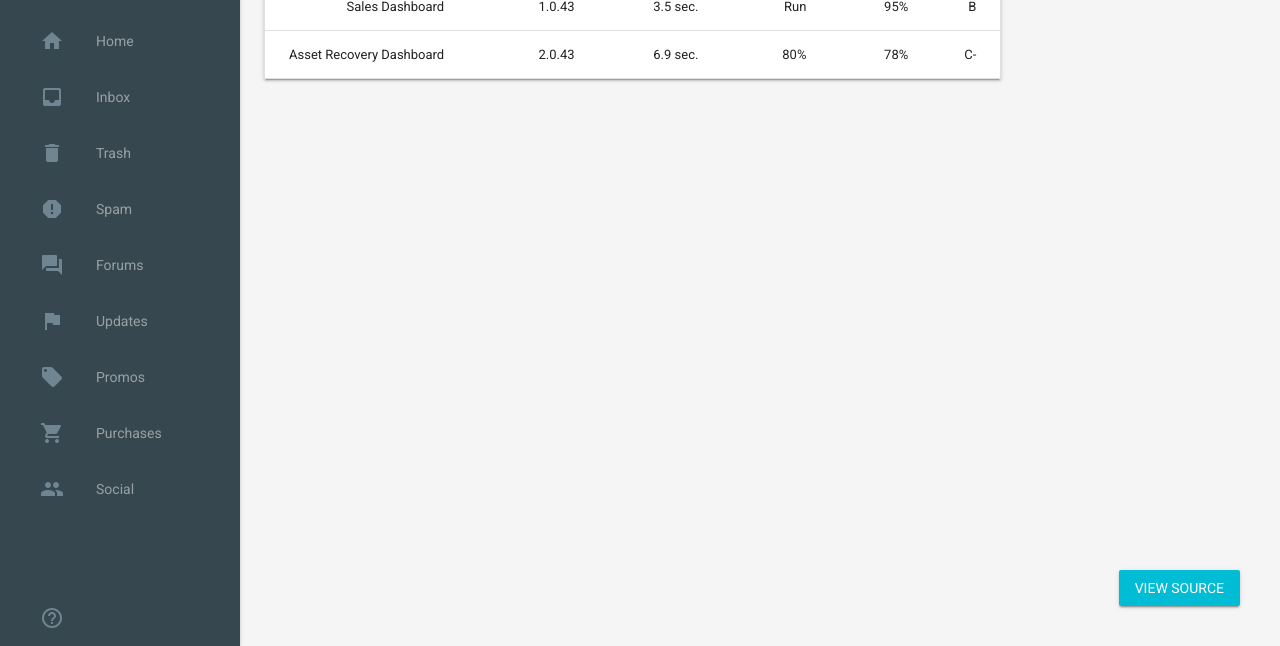
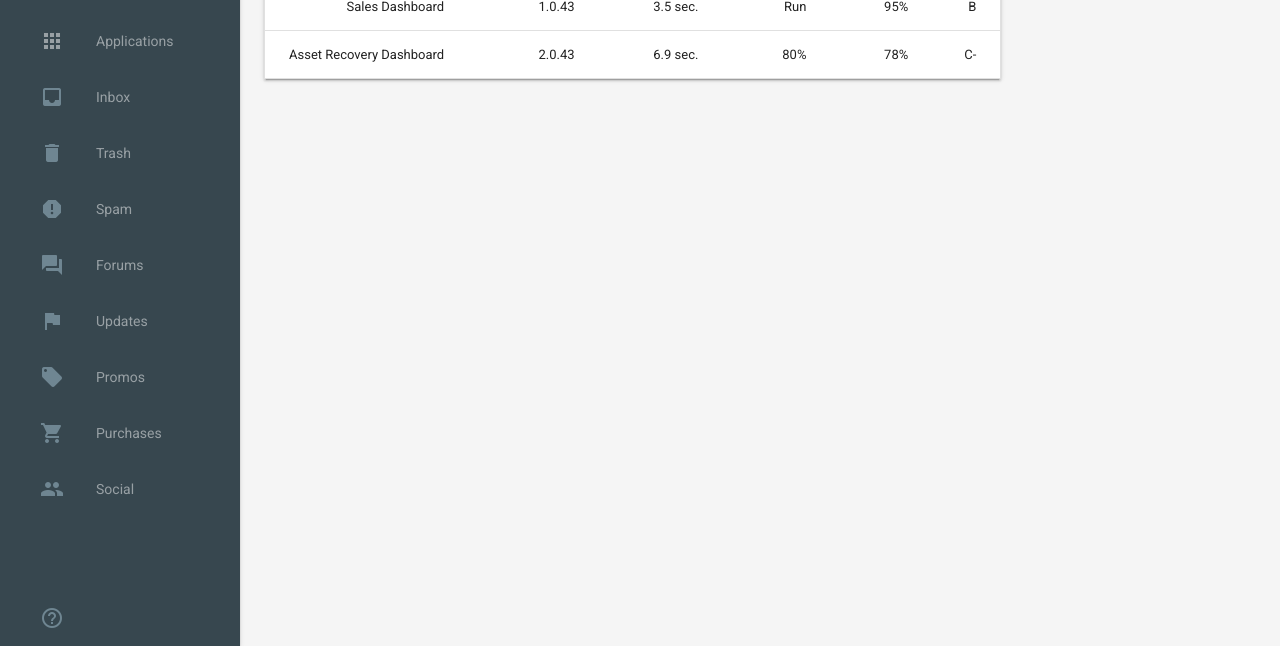
Before and after one commit to aoggz/sully, a website: page test.html in a window 1280 px wide. Shown: the part 154-800 px from the top of the page. Drawn offline with nearby package versions, Linux system fonts and the light colour scheme.

Commit message:
updaing test.html

```diff
--- a/test.html
+++ b/test.html
@@ -32,17 +32,6 @@
     <link rel="stylesheet" href="https://fonts.googleapis.com/icon?family=Material+Icons">
     <link rel="stylesheet" href="https://code.getmdl.io/1.3.0/material.cyan-light_blue.min.css">
     <link rel="stylesheet" href="styles2.css">
-    <style>
-    #view-source {
-      position: fixed;
-      display: block;
-      right: 0;
-      bottom: 0;
-      margin-right: 40px;
-      margin-bottom: 40px;
-      z-index: 900;
-    }
-    </style>
   </head>
   <body>
     <div class="demo-layout mdl-layout mdl-js-layout mdl-layout--fixed-drawer mdl-layout--fixed-header">
@@ -87,7 +76,7 @@
           </div>
         </header>
         <nav class="demo-navigation mdl-navigation mdl-color--blue-grey-800">
-          <a class="mdl-navigation__link" href=""><i class="mdl-color-text--blue-grey-400 material-icons" role="presentation">home</i>Home</a>
+          <a class="mdl-navigation__link" href=""><i class="material-icons" role="presentation">apps</i>Applications</a>
           <a class="mdl-navigation__link" href=""><i class="mdl-color-text--blue-grey-400 material-icons" role="presentation">inbox</i>Inbox</a>
           <a class="mdl-navigation__link" href=""><i class="mdl-color-text--blue-grey-400 material-icons" role="presentation">delete</i>Trash</a>
           <a class="mdl-navigation__link" href=""><i class="mdl-color-text--blue-grey-400 material-icons" role="presentation">report</i>Spam</a>
@@ -101,7 +90,7 @@
         </nav>
       </div>
       <main class="mdl-layout__content mdl-color--grey-100">
-        <div class="mdl-grid demo-content">
+        <div class="mdl-grid">
           <div class="mdl-cell mdl-cell--12-col mdl-grid">
             <table class="mdl-data-table mdl-js-data-table mdl-shadow--2dp">
               <thead>
```
